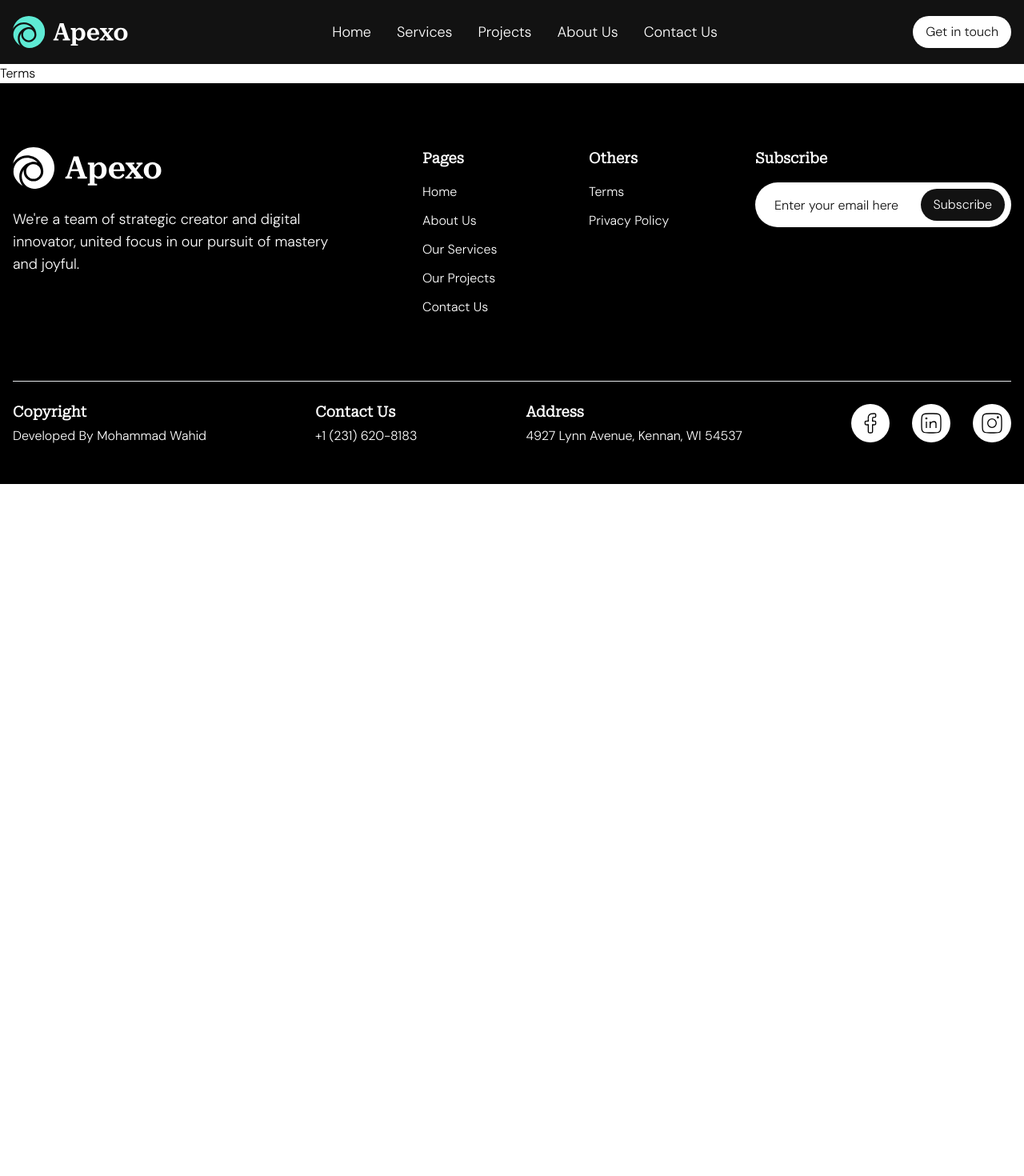
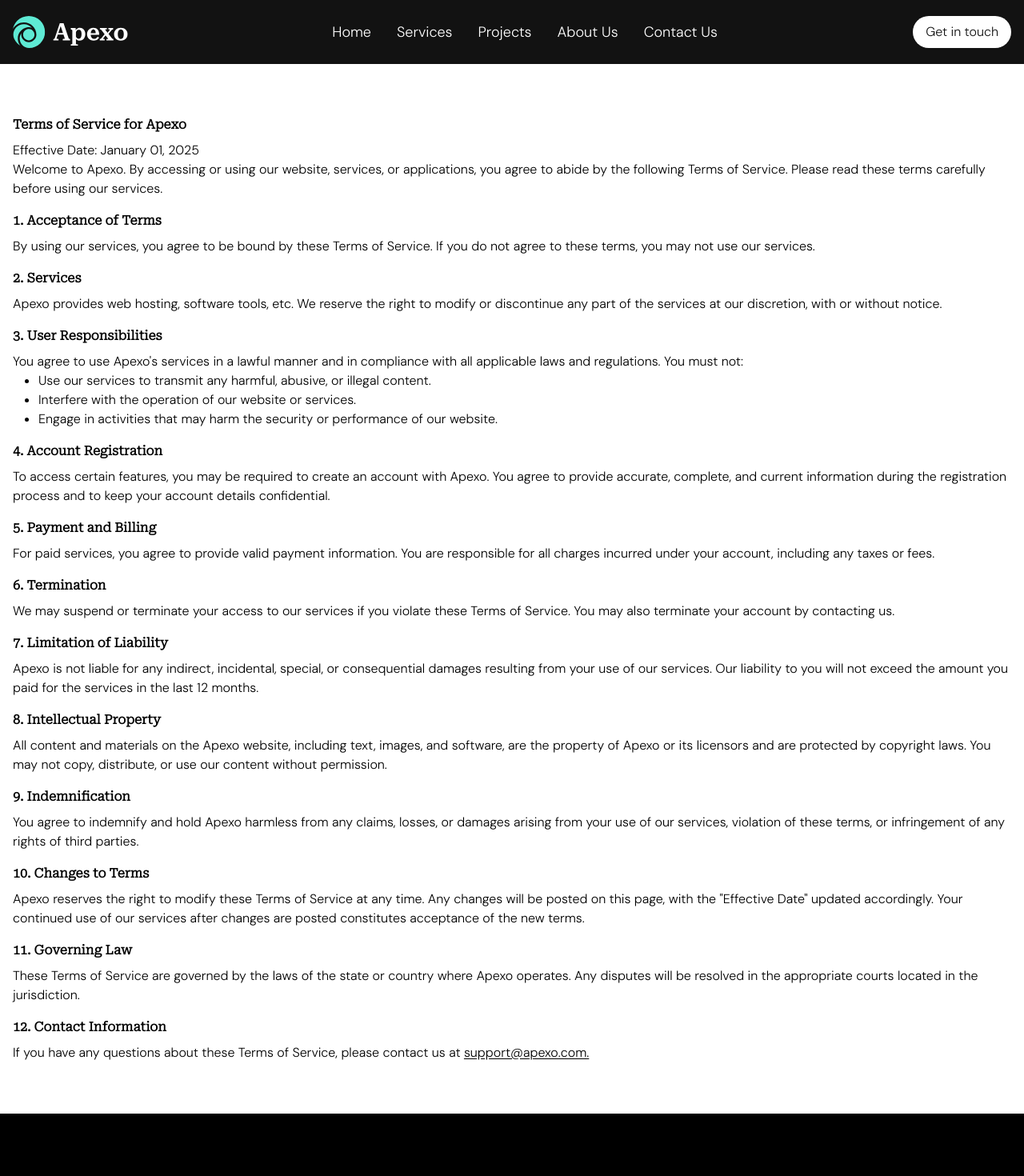
Before and after one commit to wahid-eng/apexo, a Next.js app: page /terms in a window 1280 px wide. Shown: the top 1470 px of the page at 80% size. Before the commit the page ends 800 px from the top, so only its background shows below. Built offline with nearby package versions, Linux system fonts and the light colour scheme.

Commit message:
privacy, terms page content added

```diff
--- a/app/(pages)/privacy/page.tsx
+++ b/app/(pages)/privacy/page.tsx
@@ -1,3 +1,95 @@
 export default function Privacy() {
-	return <div>Privacy</div>;
+	return (
+		<main className="container py-16">
+			<h1 className="mb-2">Privacy Policy for Apexo</h1>
+			<p>Effective Date: January 01, 2025</p>
+			<p>
+				At Apexo, we value the privacy of our users and are committed to
+				protecting the personal information you share with us. This Privacy
+				Policy outlines the types of information we collect, how we use it, and
+				the steps we take to protect it.
+			</p>
+
+			<h2 className="mb-2 mt-4">1. Information We Collect</h2>
+			<p>We collect two types of information:</p>
+			<ul className="list-disc ml-8">
+				<li>
+					Personal Information: Information that you voluntarily provide to us,
+					such as your name, email address, contact details, and any other
+					personal data you provide while using our services.
+				</li>
+				<li>
+					Usage Information: Data automatically collected when you visit our
+					website, such as your IP address, browser type, operating system,
+					referring URLs, and time spent on the site.
+				</li>
+			</ul>
+			<h2 className="mb-2 mt-4">2. How We Use Your Information</h2>
+			<p>We use your information for the following purposes:</p>
+			<ul className="list-disc ml-8">
+				<li>To provide, maintain, and improve our services.</li>
+				<li>
+					To communicate with you, including sending updates, marketing
+					materials, and support information.
+				</li>
+				<li>
+					To ensure compliance with our Terms of Service and to detect, prevent,
+					and address technical issues.
+				</li>
+				<li>
+					To analyze and understand user behavior to improve our website and
+					services.
+				</li>
+			</ul>
+			<h2 className="mb-2 mt-4">3. Sharing Your Information</h2>
+			<p>
+				We do not sell or rent your personal information to third parties.
+				However, we may share your information in the following cases:
+			</p>
+			<ul className="list-disc ml-8">
+				<li>
+					With trusted third-party service providers who help us operate our
+					website or provide services to you.
+				</li>
+				<li>When required by law, regulation, or legal process.</li>
+			</ul>
+			<h2 className="mb-2 mt-4">4. Data Security</h2>
+			<p>
+				We take reasonable steps to protect your personal information from
+				unauthorized access or disclosure. However, no method of transmission
+				over the internet or electronic storage is 100% secure, and we cannot
+				guarantee absolute security.
+			</p>
+			<h2 className="mb-2 mt-4">5. Cookies and Tracking Technologies</h2>
+			<p>
+				We use cookies and similar tracking technologies to enhance your
+				experience on our website. Cookies help us personalize content, analyze
+				site usage, and improve our services.
+			</p>
+			<h2 className="mb-2 mt-4">6. Your Rights</h2>
+			<p>You have the right to:</p>
+			<ul className="list-disc ml-8">
+				<li>Access, update, or delete your personal information.</li>
+				<li>Opt out of receiving marketing communications.</li>
+				<li>Request a copy of the personal data we hold about you.</li>
+			</ul>
+			<p>
+				To exercise your rights, please contact us at{' '}
+				<a
+					href="mailto:support@apexo.com"
+					className="underline underline-offset-2"
+				>
+					support@apexo.com
+				</a>
+				.
+			</p>
+			<h2 className="mb-2 mt-4">7. Changes to This Privacy Policy</h2>
+			<p>
+				We may update this Privacy Policy from time to time. When we make
+				significant changes, we will notify you by updating the "Effective Date"
+				at the top of this page. We encourage you to review this policy
+				periodically to stay informed about how we protect your information.
+			</p>
+		</main>
+	);
 }
--- a/app/(pages)/terms/page.tsx
+++ b/app/(pages)/terms/page.tsx
@@ -1,3 +1,102 @@
 export default function Terms() {
-	return <div>Terms</div>;
+	return (
+		<main className="container py-16">
+			<h1 className="mb-2">Terms of Service for Apexo</h1>
+			<p>Effective Date: January 01, 2025</p>
+			<p>
+				Welcome to Apexo. By accessing or using our website, services, or
+				applications, you agree to abide by the following Terms of Service.
+				Please read these terms carefully before using our services.
+			</p>
+			<h2 className="mb-2 mt-4">1. Acceptance of Terms</h2>
+			<p>
+				By using our services, you agree to be bound by these Terms of Service.
+				If you do not agree to these terms, you may not use our services.
+			</p>
+			<h2 className="mb-2 mt-4">2. Services</h2>
+			<p>
+				Apexo provides web hosting, software tools, etc. We reserve the right to
+				modify or discontinue any part of the services at our discretion, with
+				or without notice.
+			</p>
+			<h2 className="mb-2 mt-4">3. User Responsibilities</h2>
+			<p>
+				You agree to use Apexo&apos;s services in a lawful manner and in
+				compliance with all applicable laws and regulations. You must not:
+			</p>
+			<ul className="list-disc ml-8">
+				<li>
+					Use our services to transmit any harmful, abusive, or illegal content.
+				</li>
+				<li>Interfere with the operation of our website or services.</li>
+				<li>
+					Engage in activities that may harm the security or performance of our
+					website.
+				</li>
+			</ul>
+			<h2 className="mb-2 mt-4">4. Account Registration</h2>
+			<p>
+				To access certain features, you may be required to create an account
+				with Apexo. You agree to provide accurate, complete, and current
+				information during the registration process and to keep your account
+				details confidential.
+			</p>
+			<h2 className="mb-2 mt-4">5. Payment and Billing</h2>
+			<p>
+				For paid services, you agree to provide valid payment information. You
+				are responsible for all charges incurred under your account, including
+				any taxes or fees.
+			</p>
+			<h2 className="mb-2 mt-4">6. Termination</h2>
+			<p>
+				We may suspend or terminate your access to our services if you violate
+				these Terms of Service. You may also terminate your account by
+				contacting us.
+			</p>
+			<h2 className="mb-2 mt-4">7. Limitation of Liability</h2>
+			<p>
+				Apexo is not liable for any indirect, incidental, special, or
+				consequential damages resulting from your use of our services. Our
+				liability to you will not exceed the amount you paid for the services in
+				the last 12 months.
+			</p>
+			<h2 className="mb-2 mt-4">8. Intellectual Property</h2>
+			<p>
+				All content and materials on the Apexo website, including text, images,
+				and software, are the property of Apexo or its licensors and are
+				protected by copyright laws. You may not copy, distribute, or use our
+				content without permission.
+			</p>
+			<h2 className="mb-2 mt-4">9. Indemnification</h2>
+			<p>
+				You agree to indemnify and hold Apexo harmless from any claims, losses,
+				or damages arising from your use of our services, violation of these
+				terms, or infringement of any rights of third parties.
+			</p>
+			<h2 className="mb-2 mt-4">10. Changes to Terms</h2>
+			<p>
+				Apexo reserves the right to modify these Terms of Service at any time.
+				Any changes will be posted on this page, with the "Effective Date"
+				updated accordingly. Your continued use of our services after changes
+				are posted constitutes acceptance of the new terms.
+			</p>
+			<h2 className="mb-2 mt-4">11. Governing Law</h2>
+			<p>
+				These Terms of Service are governed by the laws of the state or country
+				where Apexo operates. Any disputes will be resolved in the appropriate
+				courts located in the jurisdiction.
+			</p>
+			<h2 className="mb-2 mt-4">12. Contact Information</h2>
+			<p>
+				If you have any questions about these Terms of Service, please contact
+				us at{' '}
+				<a
+					href="mailto:support@apexo.com"
+					className="underline underline-offset-2"
+				>
+					support@apexo.com.
+				</a>
+			</p>
+		</main>
+	);
 }
```
